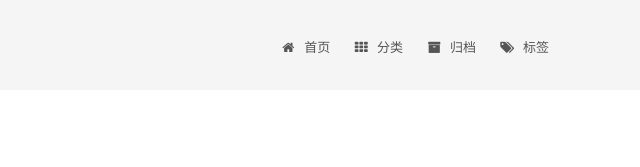
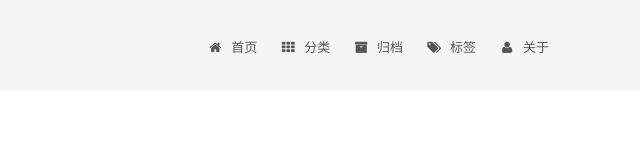
Before and after one commit to wofeng/blog, a plain HTML site: page 2016/06/09/2016-06-05-CSP/index.html in a window 1280 px wide. Shown: the top 167 px of the page, 431-1071 px from the left. Drawn offline with Linux system fonts and the light colour scheme; some packages are replaced by stand-ins of ours; a script that the page names is missing.

Commit message:
Site updated: 2016-06-13 01:05:35

```diff
--- a/2016/06/09/2016-06-05-CSP/index.html
+++ b/2016/06/09/2016-06-05-CSP/index.html
@@ -204,6 +204,16 @@
               <i class="menu-item-icon fa fa-fw fa-tags"></i> <br />
 
             标签
+          </a>
+        </li>
+
+
+        <li class="menu-item menu-item-about">
+          <a href="https://github.com/wofeng" rel="section">
+
+              <i class="menu-item-icon fa fa-fw fa-user"></i> <br />
+
+            关于
           </a>
         </li>
 
```
Also changed, not shown: 2016/06/09/2016-06-09-PocketTA/index.html (+10 -0 lines), 2016/06/12/2016-06-12-AccessibilityTest/index.html (+10 -0 lines), archives/2016/06/index.html (+10 -0 lines), archives/2016/index.html (+10 -0 lines), archives/index.html (+10 -0 lines), categories/Accessibility/index.html (+10 -0 lines), categories/Security/index.html (+10 -0 lines), categories/TA/index.html (+10 -0 lines), categories/index.html (+10 -0 lines), index.html (+10 -0 lines), tags/Accessibility/index.html (+10 -0 lines), tags/Security/index.html (+10 -0 lines), tags/TA/index.html (+10 -0 lines), tags/index.html (+10 -0 lines).
